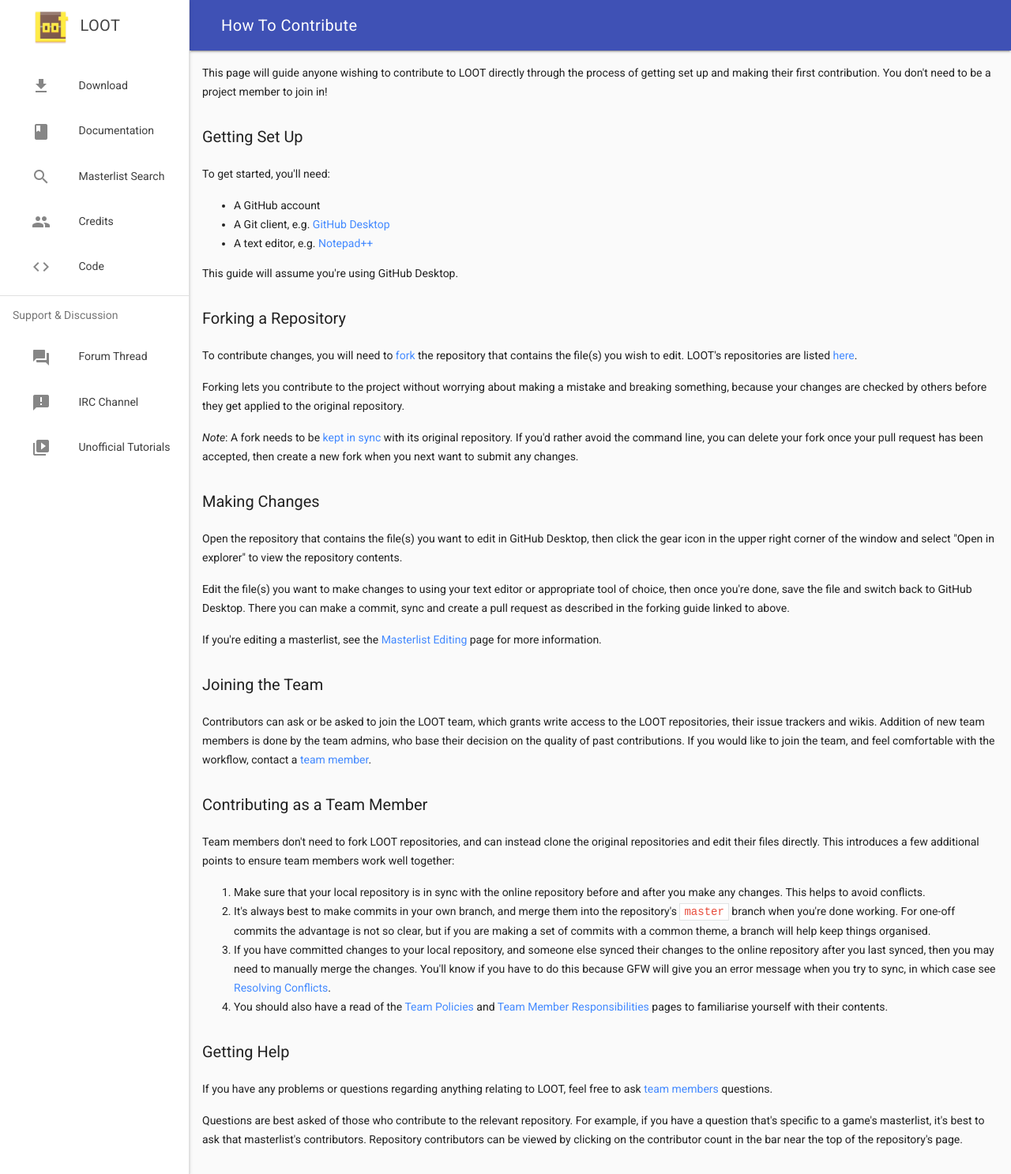
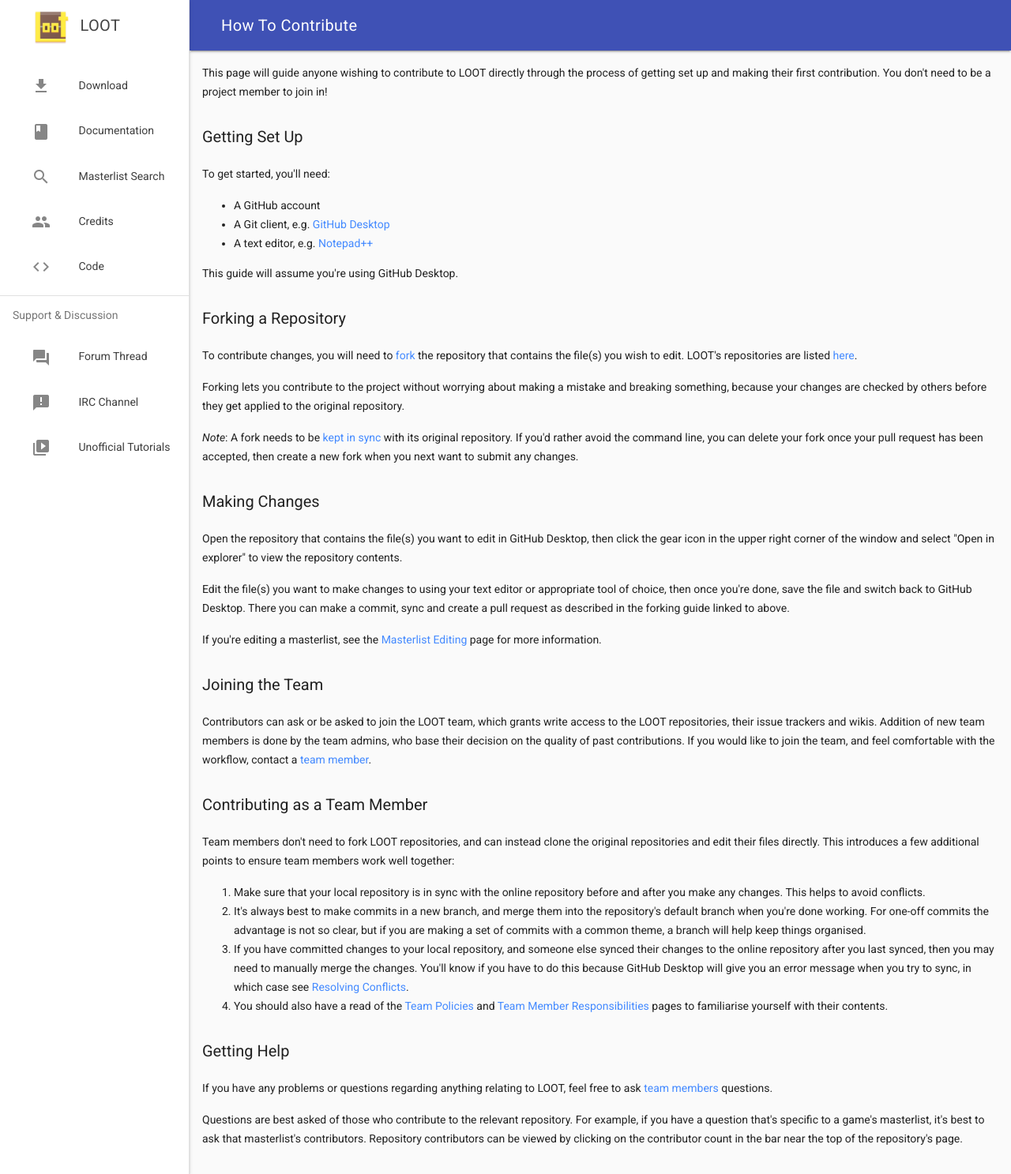
Before and after one commit to loot/loot.github.io, a Jekyll site: the page built from docs/contributing/How-To-Contribute.html, in a window 1280 px wide. Shown: the whole page at 79% size. Built offline with Jekyll 4.4.1, drawn with Linux system fonts in a browser that asks for light colours; nearby versions of some CDN libraries.

Commit message:
Update How To Contribute page content
Replace reference to repository master branch with default branch, and
GFW with GitHub Desktop.

```diff
--- a/docs/contributing/How-To-Contribute.html
+++ b/docs/contributing/How-To-Contribute.html
@@ -43,8 +43,8 @@ title: How To Contribute
 
 <ol>
   <li>Make sure that your local repository is in sync with the online repository before and after you make any changes. This helps to avoid conflicts.</li>
-  <li>It's always best to make commits in your own branch, and merge them into the repository's <code>master</code> branch when you're done working. For one-off commits the advantage is not so clear, but if you are making a set of commits with a common theme, a branch will help keep things organised.</li>
-  <li>If you have committed changes to your local repository, and someone else synced their changes to the online repository after you last synced, then you may need to manually merge the changes. You'll know if you have to do this because GFW will give you an error message when you try to sync, in which case see <a href="Resolving-Conflicts.html">Resolving Conflicts</a>.</li>
+  <li>It's always best to make commits in a new branch, and merge them into the repository's default branch when you're done working. For one-off commits the advantage is not so clear, but if you are making a set of commits with a common theme, a branch will help keep things organised.</li>
+  <li>If you have committed changes to your local repository, and someone else synced their changes to the online repository after you last synced, then you may need to manually merge the changes. You'll know if you have to do this because GitHub Desktop will give you an error message when you try to sync, in which case see <a href="Resolving-Conflicts.html">Resolving Conflicts</a>.</li>
   <li>You should also have a read of the <a href="/docs/team/Team-Policies.html">Team Policies</a> and <a href="/docs/team/Team-Member-Responsibilities.html">Team Member Responsibilities</a> pages to familiarise yourself with their contents.</li>
 </ol>
 
```
